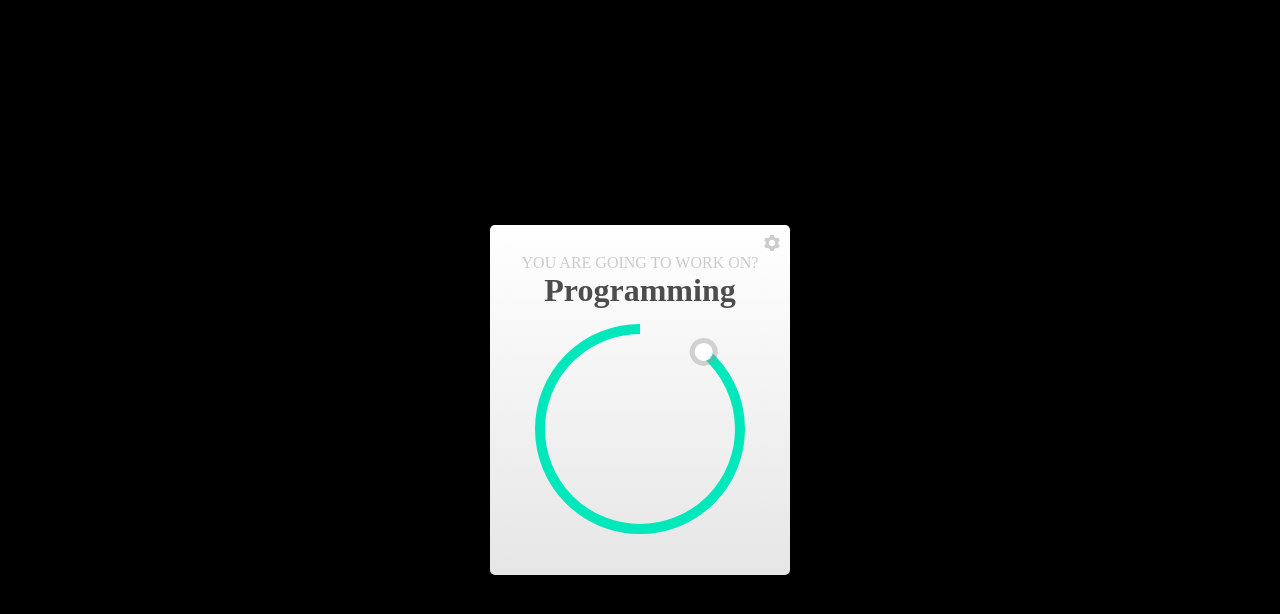
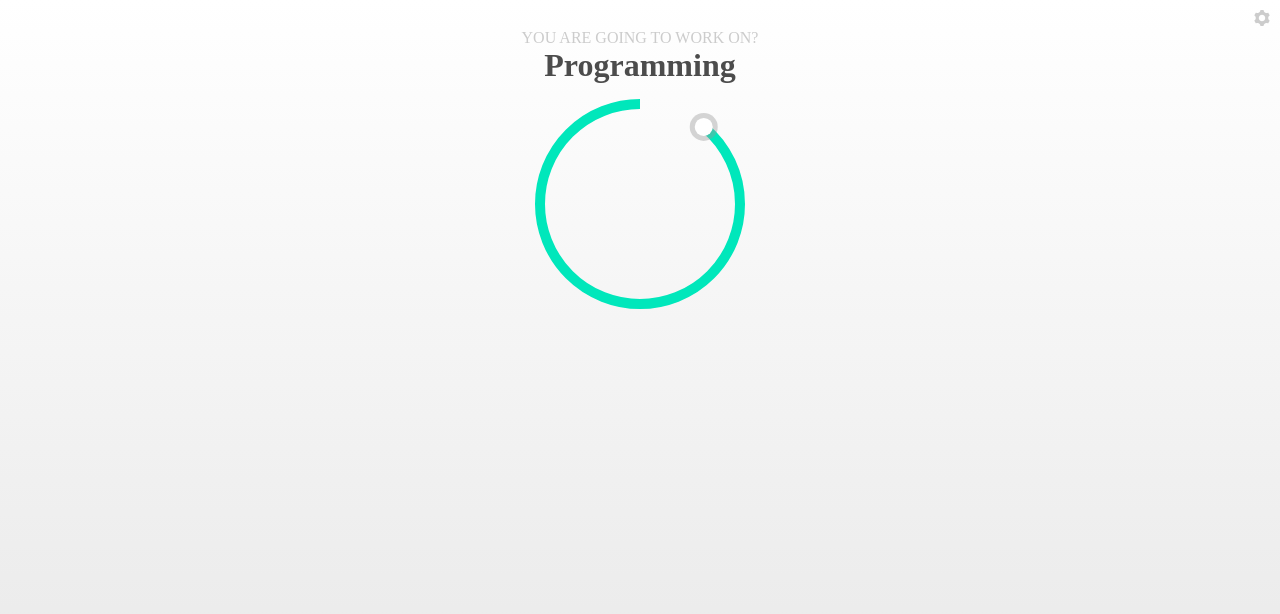
Before and after one commit to azlen/productivityApp, an Electron app: page index.html in a window 1280 px wide. Drawn offline with Linux system fonts and the light colour scheme; no server answers; files whose address does not match are found by name.

Commit message:
remove body size for testing in chrome as that cannot be done due to electron-specific code

```diff
--- a/main.css
+++ b/main.css
@@ -5,24 +5,11 @@ html, body {
 	height: 100%;
 }
 
-html {
-	background: #000;
-	display: flex;
-	align-items: center;
-}
-
 body {
-	margin: auto;
 	background: linear-gradient(0deg, rgb(230, 230, 230), rgb(255, 255, 255)); /* light (top) to dark (bottom) */
 	color: rgb(76, 76, 76);
 
 	font-family: "Akrobat";
-
-	width: 300px;
-	height: 350px;
-	overflow: visible;
-
-	border-radius: 5px;
 
 	cursor: default;
 }
```
